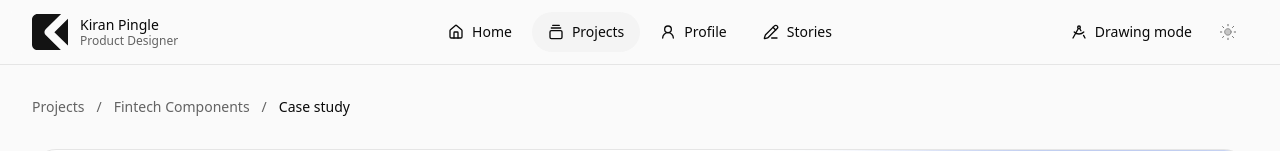
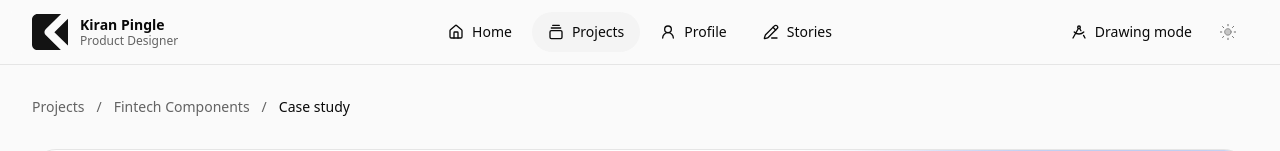
Before and after one commit to fractalframedesign/fractalframe-portfolio, a Next.js app in the folder apps/portfolio/: page /showcase/fintech-components/case-study in a window 1280 px wide. Shown: the top 151 px of the page. Built offline with nearby package versions, Linux system fonts and the light colour scheme; no server answers; the database is empty.

Commit message:
fix(nav): make the header name bold

```diff
--- a/apps/portfolio/src/components/layout/site-header.tsx
+++ b/apps/portfolio/src/components/layout/site-header.tsx
@@ -97,7 +97,9 @@ export function SiteHeader({
             className="text-logo size-9 shrink-0"
           />
           <span className="hidden flex-col whitespace-nowrap sm:flex">
-            <span className="text-sm leading-tight">Kiran Pingle</span>
+            <span className="text-sm leading-tight font-bold">
+              Kiran Pingle
+            </span>
             <span className="text-muted-foreground text-xs leading-tight">
               Product Designer
             </span>
```
